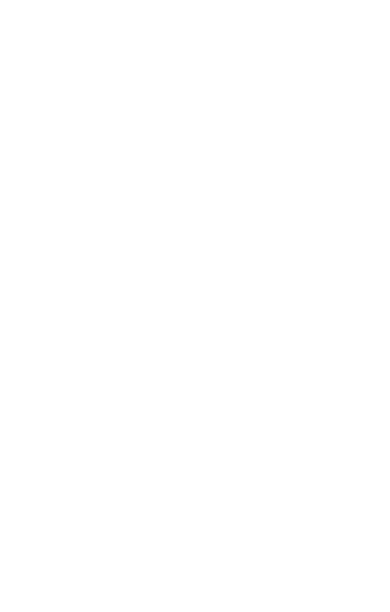
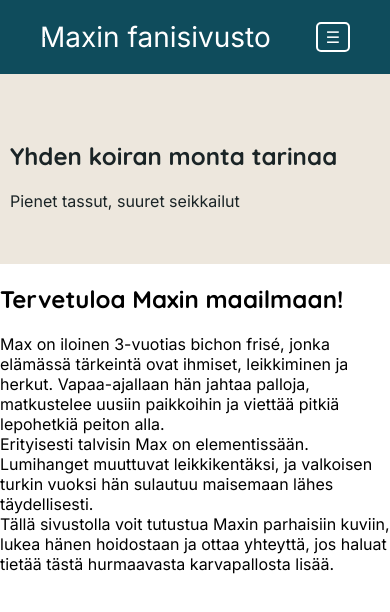
Before and after one commit to MinnaPa/MaxinFanisivusto, a plain HTML site: page index.html in a window 390 px wide. Drawn offline with Linux system fonts and the light colour scheme; a web font is replaced by a local one.

Commit message:
navigaatio, etusivu ja kuvat

```diff
--- a/css/style.css
+++ b/css/style.css
@@ -10,6 +10,7 @@
 /* Leipäteksti (Canva Sans -tyyli) */
 body {
     font-family: 'Inter', sans-serif;
+    margin: 0;
 }
 
 /* Pääotsikot (Bantayog-tyyli) */
@@ -22,3 +23,102 @@ h1, h2 {
     font-family: 'Dekko', cursive;
     font-size: 1.2rem;
 }
+
+/* HEADER ja NAVIGAATIO */
+.header {
+    background-color: #0F4C5C;
+    color: #FFFFFF;
+    position: sticky;
+    z-index: 100;
+    display: flex;
+    flex-wrap: wrap;
+    justify-content: space-between;
+    align-items: center;
+    padding: 20px 40px;
+}
+
+.header .logo {
+    font-size: 1.75rem;
+}
+
+.header a {
+    text-decoration: none;
+    color: #FFFFFF;
+}
+
+.valikko-checkbox, .hampurilaisvalikko{
+    display: none;
+}
+
+.navi > ul {
+    display: flex;
+    gap: 30px;
+    list-style: none;
+}
+
+.navi a:hover {
+    color: #1CA3B5;
+}
+
+
+/*Jos pöytäkone edellä, niin ehdotus mobiilille, mutta muutettavissa toisin päin ym.*/
+@media (max-width: 768px){
+
+    .header {
+    position: static;
+    }
+
+    .navi {
+        display: none;
+        width: 100%;
+        flex-direction: column;
+        gap: 0;
+    }
+
+    .valikko-checkbox {
+        display: block;
+        position: absolute;
+        width: 1px;
+        height: 1px;
+    }
+
+    .hampurilaisvalikko {
+        display: block;
+        margin-left: auto;
+        padding: 3px 8px;
+        border: 2px solid;
+        border-radius: 5px;
+        cursor: pointer;
+}
+    .valikko-checkbox:checked ~.navi{
+        display: flex;
+    }
+}
+
+/*MAIN*/
+
+/* Hero-osuus*/
+.hero {
+    background-color: #EDE7DD;
+    color: #1A2426;
+    padding: 80px 0;
+    background-image: url("../images/hero-kuva-4032x2268.jpg");
+    background-size: cover;
+    background-position: center 60%;
+}
+
+.hero-sisalto {
+    position: relative;
+    display: inline-block;
+    padding: 10px;
+    top: 5px;
+/*Teksti olisi paremman näköinen vähän ylempänä ja irti reunasta, mutta en saanut asetuksia toimimaan */
+}
+
+/* Hero-kuva poistuu mobiilinäkymässä: */
+@media (max-width: 768px) {
+    .hero {
+        background-image: none;
+        padding: 32px 0;
+    }
+}
--- a/index.html
+++ b/index.html
@@ -3,13 +3,60 @@
 <head>
     <meta charset="UTF-8">
     <meta name="viewport" content="width=device-width, initial-scale=1.0">
-    <title>Document</title>
+    <title>Etusivu / Maxin Fanisivusto</title>
     <!--Google Fonts: *Inter, Quicksand, Dekko-->
 <link rel="preconnect" href="https://fonts.googleapis.com">
 <link rel="preconnect" href="https://fonts.gstatic.com" crossorigin>
 <link href="https://fonts.googleapis.com/css2?family=Dekko&family=Inter:wght@400;600&family=Quicksand:wght@600;700&display=swap" rel="stylesheet">
+<link rel="stylesheet" href="css/style.css">
 </head>
+
 <body>
+    <!-- HEADER -->
+    <header class="header">
+        <a href="index.html" class="logo">Maxin fanisivusto</a>
+
+        <!-- NAVIGAATIOT -->
+        <!-- Hampurilasvalikko mobiilinäkymää varten -->
+        <input type="checkbox" id="valikko-auki" class="valikko-checkbox">
+        <label for="valikko-auki" class="hampurilaisvalikko">
+            ☰
+        </label>
+        <!-- Perusnavigaatiopalkki -->
+        <nav class="navi">
+            <ul>
+                <li><a href="index.html">Etusivu</a></li>
+                <li><a href="galleria.html">Galleria</a></li>
+                <li><a href="hoito.html">Hoito-ohjeet</a></li>
+                <li><a href="yhteystiedot.html">Yhteystiedot</a></li>
+            </ul>
+        </nav>
+    </header>
+
+    <!-- MAIN -->
+     <!--Hero-osuus-->
+    <main>
+        <section class="hero">
+            <div class="hero-sisalto">
+                <h1 id="paaotsikko">Yhden koiran monta tarinaa</h1>
+                <p>Pienet tassut, suuret seikkailut </p>
+            </div>
+        </section>
+
+        <!-- Luokan nimeä voi muokata vaikka sitten, jos tulee css-asetuksia korteille tmv., tai sitten pitää muistaa erikseen tämän luokan mukkauksia tehdä css:ssä, koska nyt vasta teksti-->
+        <section class="intro">
+            <h2>Tervetuloa Maxin maailmaan!</h2>
+            <p>Max on iloinen 3-vuotias bichon frisé, jonka elämässä tärkeintä ovat ihmiset, leikkiminen ja herkut. Vapaa-ajallaan hän jahtaa palloja, matkustelee uusiin paikkoihin ja viettää pitkiä lepohetkiä peiton alla.
+                <br> Erityisesti talvisin Max on elementissään. Lumihanget muuttuvat leikkikentäksi, ja valkoisen turkin vuoksi hän sulautuu maisemaan lähes täydellisesti.
+                <br> Tällä sivustolla voit tutustua Maxin parhaisiin kuviin, lukea hänen hoidostaan ja ottaa yhteyttä, jos haluat tietää tästä hurmaavasta karvapallosta lisää.
+            </p>
+        </section>
+
+
+
+
+    </main>
 
 </body>
+
 </html>
```
Also changed, not shown: galleria.html (+19 -1 lines), hoito.html (+19 -1 lines), yhteystiedot.html (added, +29 -0 lines), images/max-ulkona-2268x4032.jpg (added), 14 other files.
